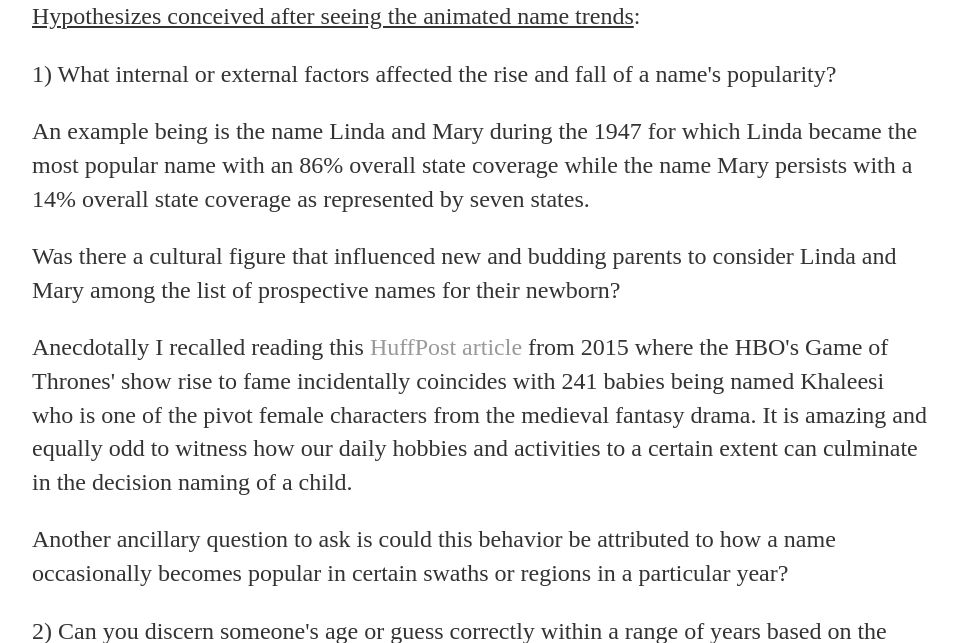
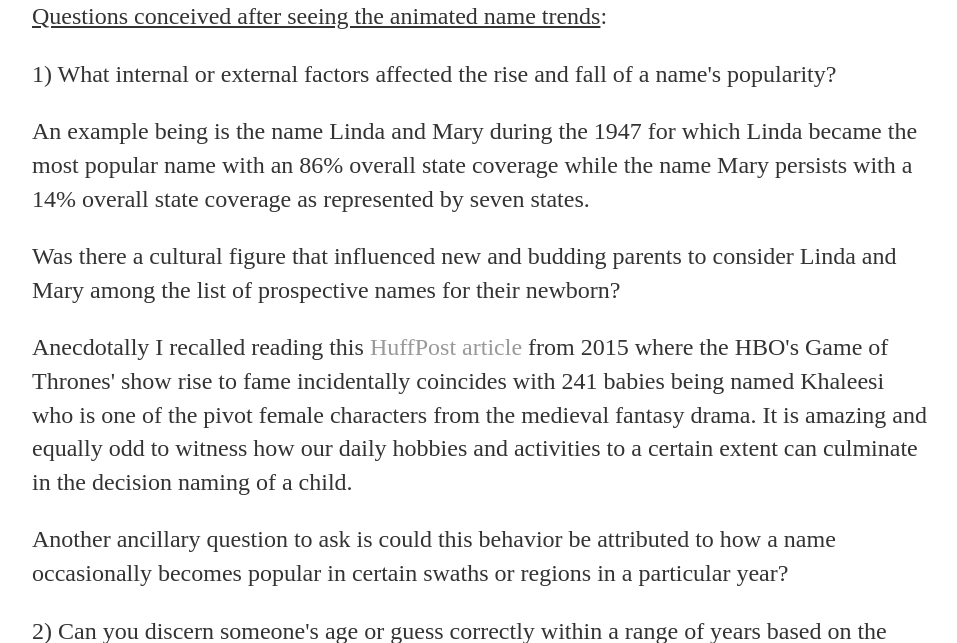
Before and after one commit to michaelip2/michaelip2.github.io, a Jekyll site: the page built from _posts/2018-01-01-social-security-administration-name-interactive-dashboard.md, in a window 1280 px wide and 900 px high, scrolled down 1497 px, cut to the strip 257-900 px from the top of the window. Shown: the whole strip, without its empty margins (160-1117 px from the left). Built offline with Jekyll 4.4.1, drawn with Linux system fonts in a browser that asks for light colours.

Commit message:
Update 2018-01-01-social-security-administration-name-interactive-dashboard.md

```diff
--- a/_posts/2018-01-01-social-security-administration-name-interactive-dashboard.md
+++ b/_posts/2018-01-01-social-security-administration-name-interactive-dashboard.md
@@ -12,7 +12,7 @@ date: 2018-01-01
 <p><img src="https://raw.githubusercontent.com/michaelip2/michaelip2.github.io/master/images/1910%20-%202015%20female%20Name.gif" /></p>
 <p><strong>Male name trends from 1910 to 2015</strong>:</p>
 <p><img src="https://raw.githubusercontent.com/michaelip2/michaelip2.github.io/master/images/1910%20-%202015%20male%20Name.gif" /></p>
-<p><u>Hypothesizes conceived after seeing the animated name trends</u>:</p>
+<p><u>Questions conceived after seeing the animated name trends</u>:</p>
 <p>1) What internal or external factors affected the rise and fall of a name's popularity?</p>
 <p>An example being is the name Linda and Mary during the 1947 for which Linda became the most popular name with an 86% overall state coverage while the name Mary persists with a 14% overall state coverage as represented by seven states.</p>
 <p>Was there a cultural figure that influenced new and budding parents to consider Linda and Mary among the list of prospective names for their newborn?</p>
```
